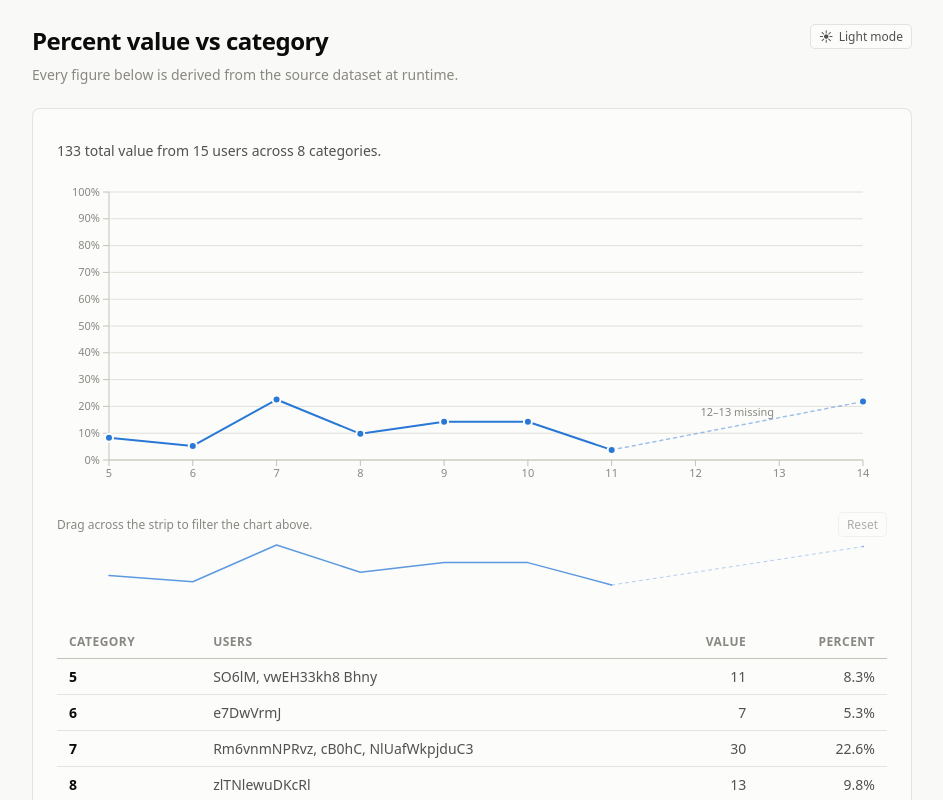
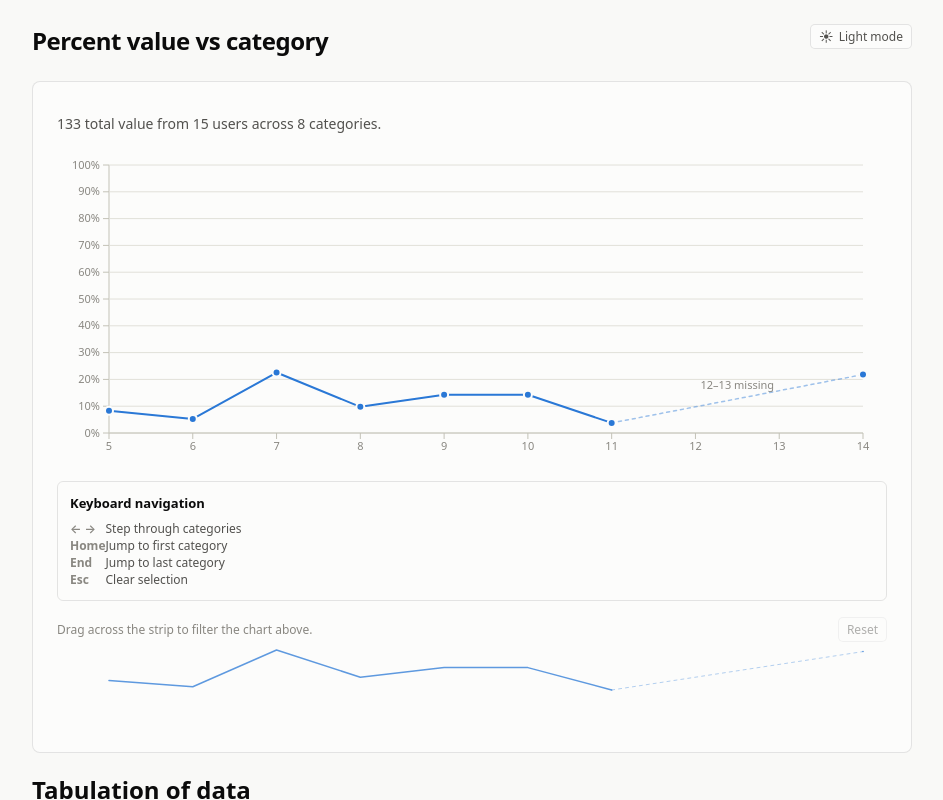
Before and after one commit to punnyhuimin/d3-react, a React (Vite) app: page / in a window 1280 px wide. Shown: the top 800 px of the page, without its empty margins (168-1111 px from the left). Built offline with nearby package versions, Linux system fonts and the light colour scheme.

Commit message:
chore: clicking point stays clicked

```diff
--- a/src/components/chart/LineChart.tsx
+++ b/src/components/chart/LineChart.tsx
@@ -62,6 +62,7 @@ export function LineChart({
 }: LineChartProps) {
   const { ref, width } = useResizeObserver<HTMLDivElement>(FALLBACK_WIDTH);
   const [pinnedCategory, setPinnedCategory] = useState<number | null>(null);
+  const [isClickSelected, setIsClickSelected] = useState(false);
   const series = useMemo(() => buildDisplaySeries(points), [points]);
   const gaps = useMemo(() => buildGapSegments(points), [points]);
 
@@ -98,42 +99,51 @@ export function LineChart({
       : ` Categories ${gaps.map((gap) => describeGap(gap.missing)).join(', ')} have no records.`;
 
   // Resolved by category rather than held as an object, so the pin survives the points array being
-  // rebuilt — which is exactly what the Phase 7 brush will do on every drag.
+  // rebuilt.
   const active = points.find((point) => point.category === pinnedCategory) ?? null;
 
   function pinFromPointer(event: ReactPointerEvent<SVGRectElement>) {
+    if (isClickSelected) return;
     const bounds = event.currentTarget.getBoundingClientRect();
     const snapped = nearestPoint(points, x.invert(event.clientX - bounds.left));
     setPinnedCategory(snapped?.category ?? null);
   }
 
+  function handleClick(event: ReactPointerEvent<SVGRectElement>) {
+    const bounds = event.currentTarget.getBoundingClientRect();
+    const snapped = nearestPoint(points, x.invert(event.clientX - bounds.left));
+    setPinnedCategory(snapped?.category ?? null);
+    setIsClickSelected(true);
+  }
+
   function handleKeyDown(event: ReactKeyboardEvent<SVGSVGElement>) {
     if (event.key === 'Escape') {
       setPinnedCategory(null);
+      setIsClickSelected(false);
       return;
     }
 
     const current = points.findIndex((point) => point.category === pinnedCategory);
-    let next: number;
+    let snapPointIndex: number;
     switch (event.key) {
       case 'ArrowRight':
-        next = current < 0 ? 0 : Math.min(current + 1, points.length - 1);
+        snapPointIndex = current < 0 ? 0 : Math.min(current + 1, points.length - 1);
         break;
       case 'ArrowLeft':
-        next = current < 0 ? points.length - 1 : Math.max(current - 1, 0);
+        snapPointIndex = current < 0 ? points.length - 1 : Math.max(current - 1, 0);
         break;
       case 'Home':
-        next = 0;
+        snapPointIndex = 0;
         break;
       case 'End':
-        next = points.length - 1;
+        snapPointIndex = points.length - 1;
         break;
       default:
         return;
     }
 
     event.preventDefault();
-    setPinnedCategory(points[next]?.category ?? null);
+    setPinnedCategory(points[snapPointIndex]?.category ?? null);
   }
 
   const anchorX = active === null ? 0 : MARGIN.left + x(active.category);
@@ -149,7 +159,10 @@ export function LineChart({
         aria-label={`Percent of total value by category, ${formatCategory(first.category)} to ${formatCategory(last.category)}.${gapNote} Use the arrow keys to step through the categories; the same figures are listed in the table below.`}
         tabIndex={0}
         onKeyDown={handleKeyDown}
-        onBlur={() => setPinnedCategory(null)}
+        onBlur={() => {
+          setPinnedCategory(null);
+          setIsClickSelected(false);
+        }}
       >
         <g transform={`translate(${MARGIN.left},${MARGIN.top})`}>
           <Axis
@@ -212,7 +225,12 @@ export function LineChart({
             width={innerWidth}
             height={innerHeight}
             onPointerMove={pinFromPointer}
-            onPointerLeave={() => setPinnedCategory(null)}
+            onPointerLeave={() => {
+              if (!isClickSelected) {
+                setPinnedCategory(null);
+              }
+            }}
+            onClick={handleClick}
           />
         </g>
       </svg>
@@ -229,6 +247,27 @@ export function LineChart({
           ? ''
           : `Category ${active.category}, ${formatPercent(active.percent)} of the total, value ${active.total}, ${active.label}.`}
       </p>
+      <div className={styles.keyboardHint}>
+        <p className={styles.keyboardHintTitle}>Keyboard navigation</p>
+        <ul className={styles.keyboardHintList}>
+          <li className={styles.keyboardHintItem}>
+            <kbd className={styles.keyboardHintKey}>← →</kbd>
+            <span className={styles.keyboardHintAction}>Step through categories</span>
+          </li>
+          <li className={styles.keyboardHintItem}>
+            <kbd className={styles.keyboardHintKey}>Home</kbd>
+            <span className={styles.keyboardHintAction}>Jump to first category</span>
+          </li>
+          <li className={styles.keyboardHintItem}>
+            <kbd className={styles.keyboardHintKey}>End</kbd>
+            <span className={styles.keyboardHintAction}>Jump to last category</span>
+          </li>
+          <li className={styles.keyboardHintItem}>
+            <kbd className={styles.keyboardHintKey}>Esc</kbd>
+            <span className={styles.keyboardHintAction}>Clear selection</span>
+          </li>
+        </ul>
+      </div>
     </div>
   );
 }
--- a/src/components/chart/chart.module.css
+++ b/src/components/chart/chart.module.css
@@ -254,3 +254,45 @@
   clip-path: inset(50%);
   white-space: nowrap;
 }
+
+/* Keyboard shortcuts legend */
+.keyboardHint {
+  margin-top: var(--space-3);
+  padding: var(--space-3);
+  background: var(--surface-2);
+  border: 1px solid var(--border);
+  border-radius: 6px;
+  font-size: 0.75rem;
+  color: var(--text-secondary);
+}
+
+.keyboardHintTitle {
+  margin: 0 0 var(--space-2) 0;
+  font-weight: 600;
+  color: var(--text-primary);
+  font-size: 0.8125rem;
+}
+
+.keyboardHintList {
+  display: grid;
+  grid-template-columns: auto 1fr;
+  gap: var(--space-1) var(--space-2);
+  margin: 0;
+  padding: 0;
+  list-style: none;
+}
+
+.keyboardHintItem {
+  display: contents;
+}
+
+.keyboardHintKey {
+  font-family: var(--font-mono);
+  font-weight: 600;
+  color: var(--text-muted);
+  white-space: nowrap;
+}
+
+.keyboardHintAction {
+  color: var(--text-secondary);
+}
--- a/src/features/percent-by-category/PercentByCategoryChart.tsx
+++ b/src/features/percent-by-category/PercentByCategoryChart.tsx
@@ -39,16 +39,28 @@ export function PercentByCategoryChart({ records = userRecords }: PercentByCateg
   );
 
   return (
+    <div>
       <section className={styles.card}>
         <p className={styles.caption}>
           {grandTotal} total value from {records.length} users across {points.length} categories.
           {selection === null
             ? ''
-          : ` Filtered to ${visiblePoints.length} of ${points.length}; the table below stays complete.`}
+            : ` ${visiblePoints.length} of ${points.length} categories visible on the chart.`}
         </p>
         <LineChart points={visiblePoints} xDomain={selection ?? undefined} yDomain={yDomain} />
         <BrushSummary points={points} selection={selection} onSelect={setSelection} />
+        <br />
+      </section>
+      <header className={styles.header}>
+        <h2 className={styles.title}>Tabulation of data</h2>
+        <p className={styles.caption}>
+          The table below is not affected by the brush selection, so it always shows the full
+          dataset.
+        </p>
+      </header>
+      <section className={styles.card}>
         <DataTable points={points} />
       </section>
+    </div>
   );
 }
--- a/src/lib/domains.ts
+++ b/src/lib/domains.ts
@@ -30,10 +30,10 @@ export function xDomainFor(series: DisplayPoint[]): [number, number] | null {
 /**
  * The Y domain the main chart should read against.
  *
- * Unfiltered it is the flat 0–100%, per the brief. Brushing zooms to the selection's own extent —
+ * Unfiltered it is the flat 0–100%. Brushing zooms to the selection's own extent —
  * the only reading under which filtering on the Y axis means anything — padded and `.nice()`d so
- * the ticks stay round. Degenerate selections are the interesting cases: an empty one has no extent
- * to zoom to, and a single-point one has a span of zero, which would collapse the axis onto the
+ * the ticks are always rounded to the nearest whole number. A filter that has no data set has no extent
+ * to zoom to, and a single point has a span of zero, which would collapse the axis onto the
  * point. Both fall back to something readable rather than producing an unrenderable domain.
  */
 export function yDomainFor(points: CategoryPoint[], isFiltered: boolean): [number, number] {
--- a/src/pages/App.tsx
+++ b/src/pages/App.tsx
@@ -7,12 +7,7 @@ export function App() {
     <main className={styles.page}>
       <div className={styles.column}>
         <header className={styles.header}>
-          <div>
-            <h1 className={styles.title}>Percent value vs category</h1>
-            <p className={styles.subtitle}>
-              Every figure below is derived from the source dataset at runtime.
-            </p>
-          </div>
+          <h1 className={styles.title}>Percent value vs category</h1>
           <ThemeToggle />
         </header>
         <PercentByCategoryChart />
```
Also changed, not shown: src/components/chart/Axis.tsx (+3 -4 lines). Lines whose indentation alone changed are shown as unchanged.
